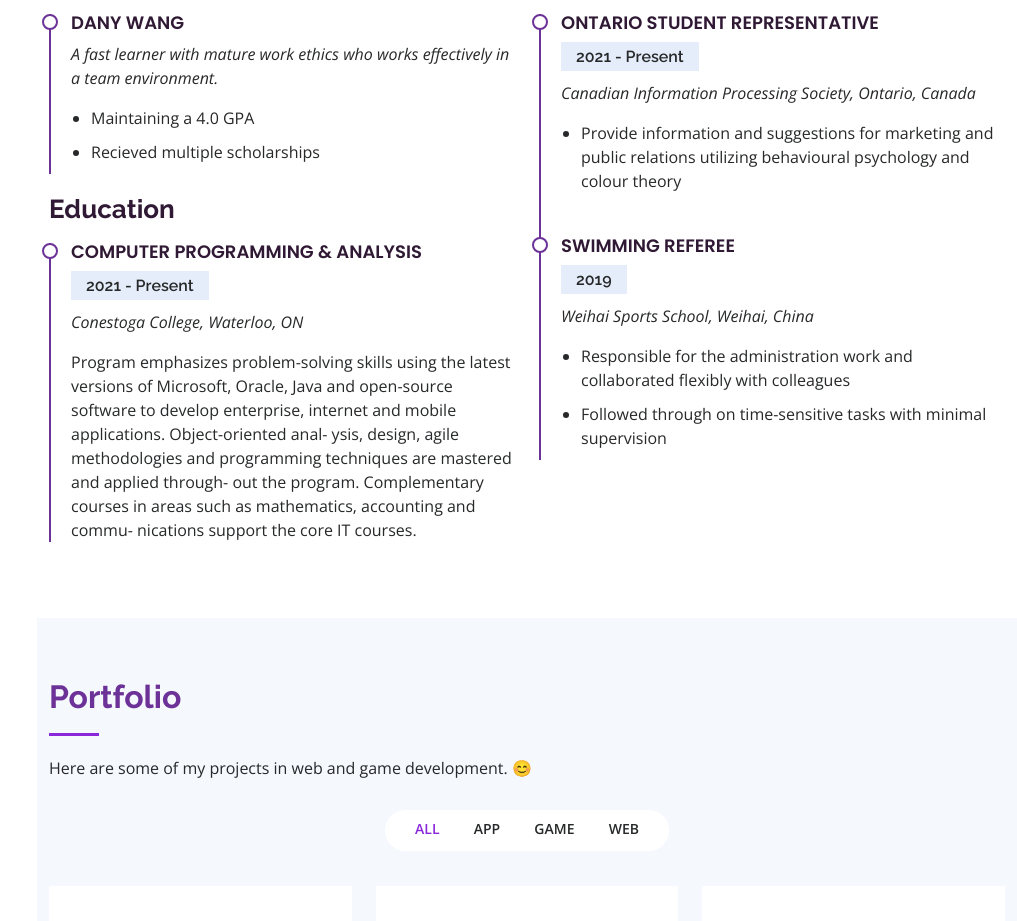
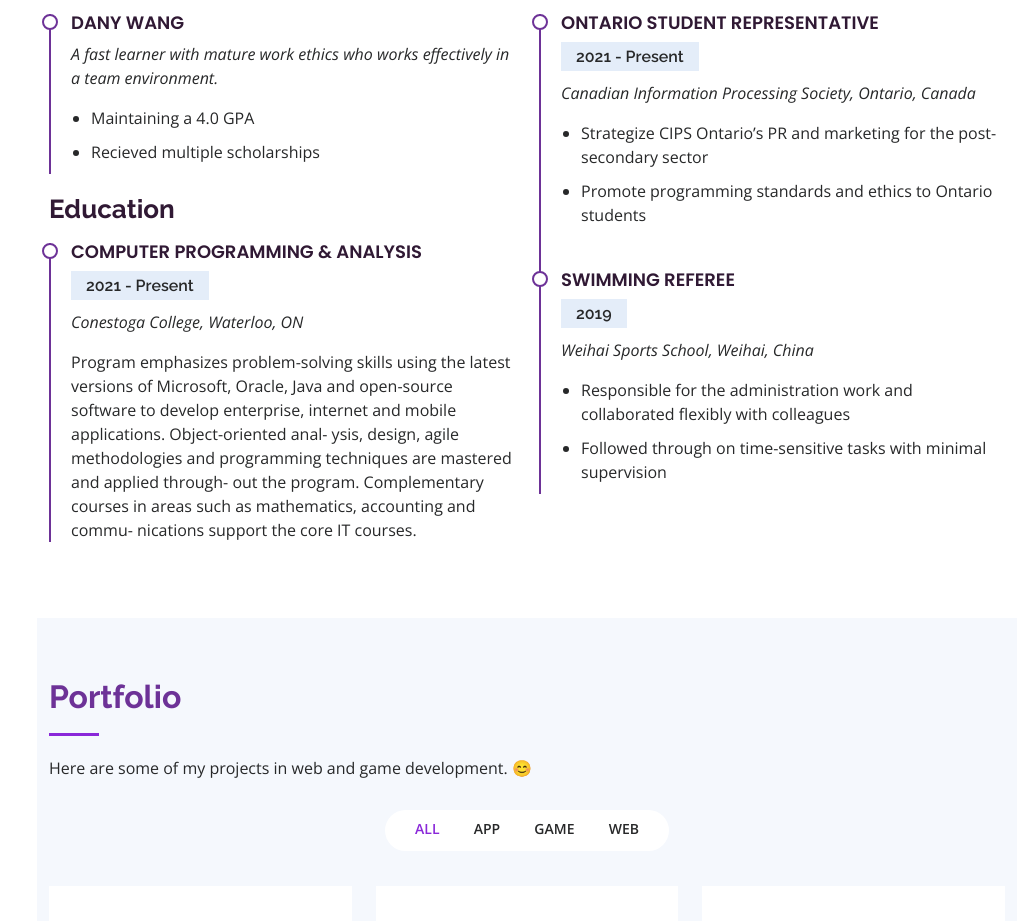
Before and after one commit to ClownCodes/ClownCodes.github.io, a plain HTML site: page index.html in a window 1280 px wide. Shown: the part 2700-3621 px from the top of the page, without its empty margins (263-1280 px from the left). Drawn offline with nearby package versions, Linux system fonts and the light colour scheme.

Commit message:
Update index.html

```diff
--- a/index.html
+++ b/index.html
@@ -281,7 +281,8 @@
                 <!-- <li>Lead in the design, development, and implementation of the graphic, layout, and production communication materials</li>
                 <li>Delegate tasks to the 7 members of the design team and provide counsel on all aspects of the project. </li>
                 <li>Supervise the assessment of all graphic materials in order to ensure quality and accuracy of the design</li> -->
-                <li>Provide information and suggestions for marketing and public relations utilizing behavioural psychology and colour theory</li>
+                <li>Strategize CIPS Ontario’s PR and marketing for the post-secondary sector</li>
+                <li>Promote programming standards and ethics to Ontario students</li>
               </ul>
             </div>
             <div class="resume-item">
```
